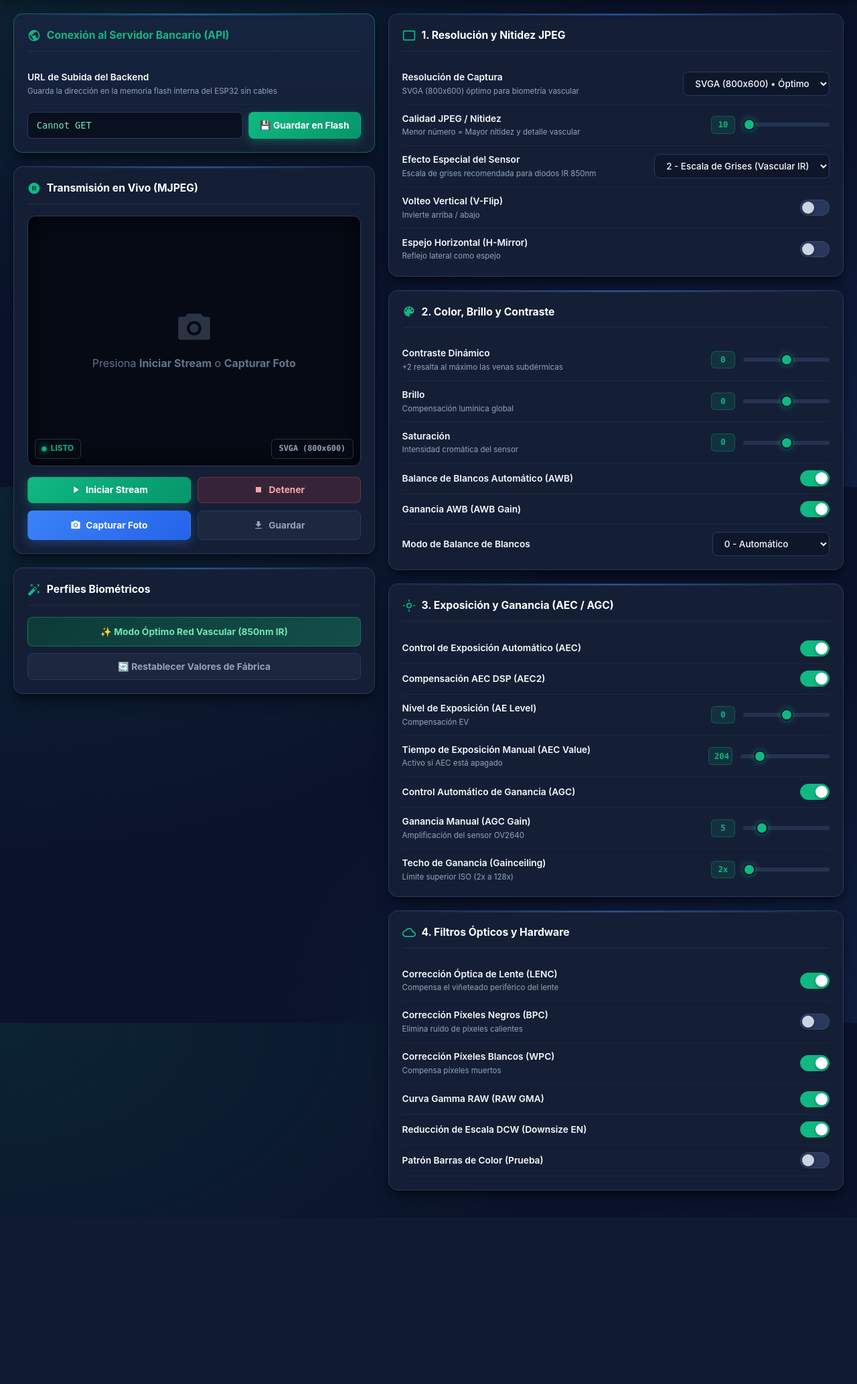
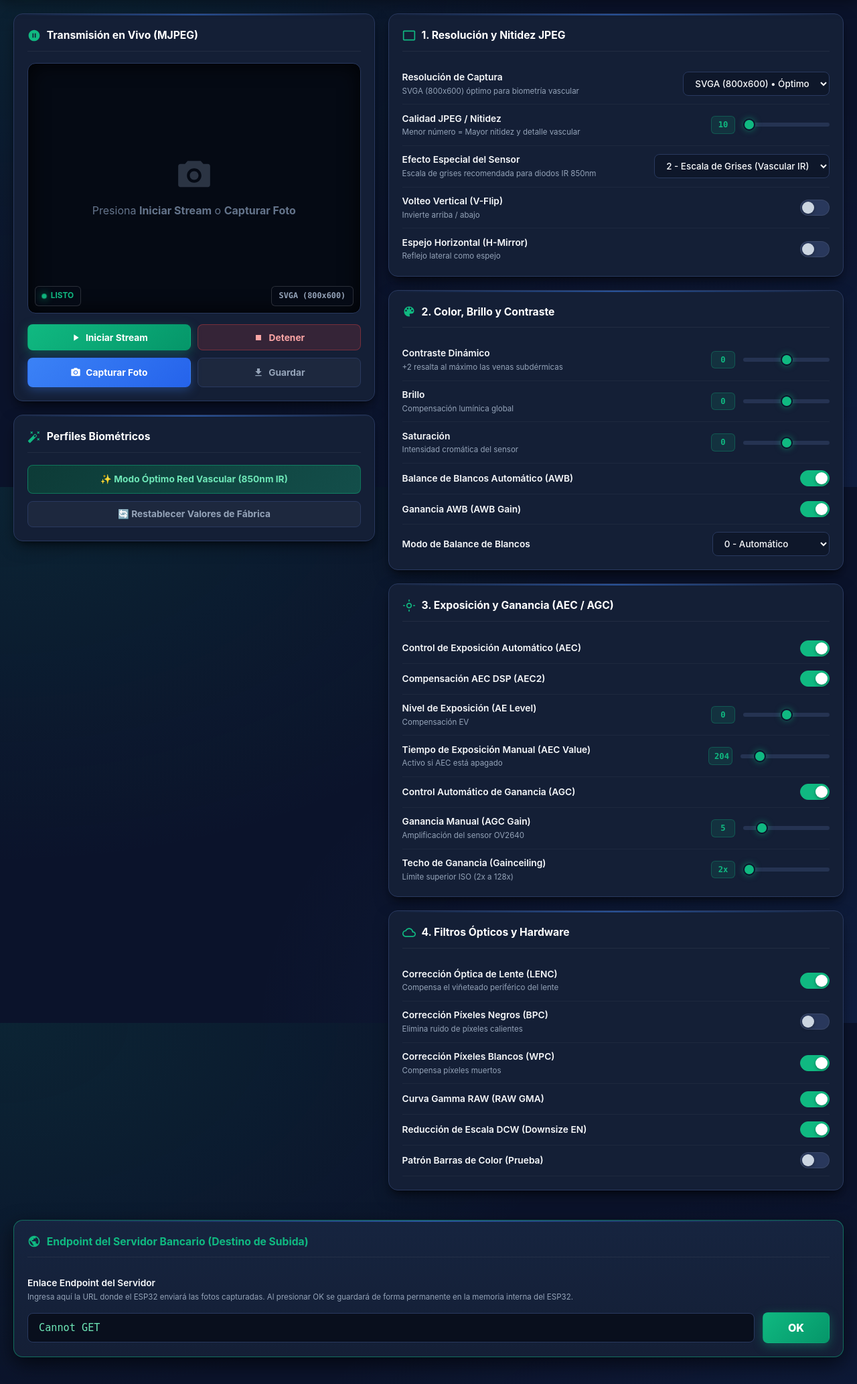
Before and after one commit to mejiaisaac8899-byte/api-criptos-isaac1, a FastAPI app: page /esp32-cam in a window 1280 px wide. Shown: the part 73-2139 px from the top of the page at 67% size. Before the commit the page ends 1863 px from the top, so only its background shows below. Run offline with FastAPI, Linux system fonts and the light colour scheme.

Commit message:
feat(esp32): agregar recuadro al final de la pagina web para guardar endpoint en memoria con boton OK

```diff
--- a/templates/esp32_cam.html
+++ b/templates/esp32_cam.html
@@ -550,28 +550,8 @@
   <!-- Main Container -->
   <main class="container">
 
-    <!-- LEFT COLUMN: Monitor, Stream & OTA Server Config -->
+    <!-- LEFT COLUMN: Monitor & Stream -->
     <div class="left-col">
-
-      <!-- Card: Servidor Backend Bancario (Configurable por Wi-Fi sin USB) -->
-      <div class="card" style="border: 1px solid rgba(16, 185, 129, 0.45); background: linear-gradient(180deg, #16243f, #141f36);">
-        <div class="card-title" style="color: var(--primary);">
-          <svg viewBox="0 0 24 24"><path d="M12 2C6.48 2 2 6.48 2 12s4.48 10 10 10 10-4.48 10-10S17.52 2 12 2zm-1 17.93c-3.95-.49-7-3.85-7-7.93 0-.62.08-1.21.21-1.79L9 15v1c0 1.1.9 2 2 2v1.93zm6.9-2.54c-.26-.81-1-1.39-1.9-1.39h-1v-3c0-.55-.45-1-1-1H8v-2h2c.55 0 1-.45 1-1V7h2c1.1 0 2-.9 2-2v-.41c2.93 1.19 5 4.06 5 7.41 0 2.08-.8 3.97-2.1 5.39z"/></svg>
-          Conexión al Servidor Bancario (API)
-        </div>
-        <div class="control-row">
-          <div class="control-label">
-            URL de Subida del Backend
-            <span class="control-desc">Guarda la dirección en la memoria flash interna del ESP32 sin cables</span>
-          </div>
-        </div>
-        <div style="display: flex; gap: 0.5rem; margin-top: 0.7rem; flex-wrap: wrap;">
-          <input type="text" id="server-url-input" style="background:#0a101f; border:1px solid var(--border); border-radius:8px; padding:0.6rem 0.8rem; color:#6ee7b7; font-size:0.85rem; font-family:monospace; flex:1; min-width:240px; outline:none;" placeholder="https://.../upload">
-          <button id="btn-save-url" class="btn btn-primary" style="white-space:nowrap;">
-            💾 Guardar en Flash
-          </button>
-        </div>
-      </div>
 
       <div class="card">
         <div class="card-title">
@@ -987,6 +967,29 @@
       </div>
 
     </div>
+
+    <!-- RECUADRO AL FINAL DE LA PÁGINA: CONFIGURACIÓN DEL ENDPOINT CON BOTÓN OK -->
+    <div style="grid-column: 1 / -1; margin-top: 0.25rem;">
+      <div class="card" style="border: 1px solid rgba(16, 185, 129, 0.5); background: linear-gradient(180deg, #16243f, #141f36); box-shadow: 0 10px 30px rgba(0,0,0,0.6);">
+        <div class="card-title" style="color: var(--primary);">
+          <svg viewBox="0 0 24 24"><path d="M12 2C6.48 2 2 6.48 2 12s4.48 10 10 10 10-4.48 10-10S17.52 2 12 2zm-1 17.93c-3.95-.49-7-3.85-7-7.93 0-.62.08-1.21.21-1.79L9 15v1c0 1.1.9 2 2 2v1.93zm6.9-2.54c-.26-.81-1-1.39-1.9-1.39h-1v-3c0-.55-.45-1-1-1H8v-2h2c.55 0 1-.45 1-1V7h2c1.1 0 2-.9 2-2v-.41c2.93 1.19 5 4.06 5 7.41 0 2.08-.8 3.97-2.1 5.39z"/></svg>
+          Endpoint del Servidor Bancario (Destino de Subida)
+        </div>
+        <div class="control-row" style="border-bottom: none; padding-bottom: 0;">
+          <div class="control-label">
+            Enlace Endpoint del Servidor
+            <span class="control-desc">Ingresa aquí la URL donde el ESP32 enviará las fotos capturadas. Al presionar OK se guardará de forma permanente en la memoria interna del ESP32.</span>
+          </div>
+        </div>
+        <div style="display: flex; gap: 0.75rem; margin-top: 0.85rem; align-items: center; flex-wrap: wrap;">
+          <input type="text" id="server-url-input" style="background:#090f1d; border:1px solid var(--border); border-radius:8px; padding:0.75rem 1rem; color:#6ee7b7; font-size:0.95rem; font-family:monospace; flex:1; min-width:280px; outline:none;" placeholder="https://.../upload">
+          <button id="btn-save-url" class="btn btn-primary" style="padding: 0.75rem 2rem; font-size: 1rem; font-weight: 800; min-width: 100px;">
+            OK
+          </button>
+        </div>
+      </div>
+    </div>
+
   </main>
 
   <!-- Floating Toast -->
@@ -1030,7 +1033,7 @@
         if (toastTimeout) clearTimeout(toastTimeout);
         toastTimeout = setTimeout(() => {
           toast.classList.remove('show');
-        }, 2200);
+        }, 2500);
       }
 
       // Cargar Server URL actual desde el ESP32
@@ -1053,7 +1056,7 @@
         fetch(`${baseHost}/set_server_url?url=${encodeURIComponent(newUrl)}`)
           .then(res => res.text())
           .then(reply => {
-            showToast("✅ URL guardada en memoria flash del ESP32");
+            showToast("✅ OK: Endpoint guardado en memoria del ESP32");
           })
           .catch(err => {
             showToast("❌ Error al guardar en memoria");
```
Also changed, not shown: build_camera_index.py (+27 -24 lines), 1 other file.
